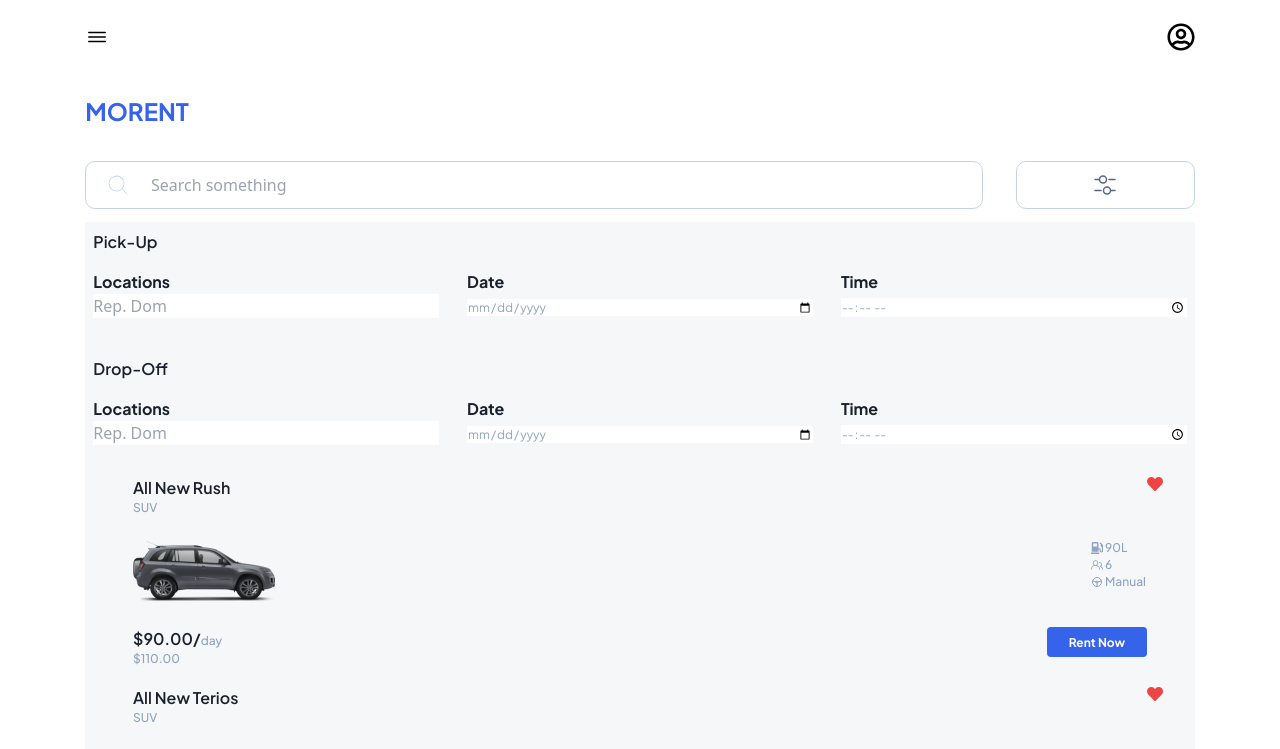
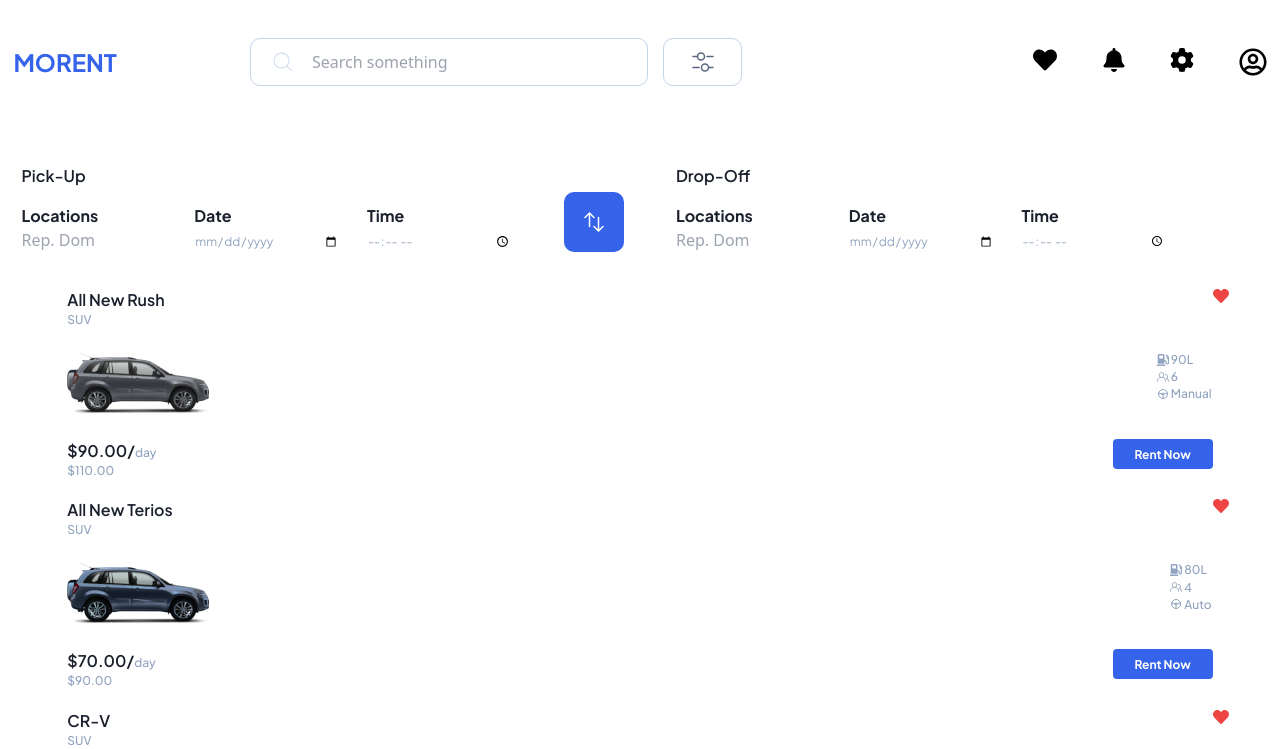
Before and after one commit to PrRonald/Rent-Car, a React (Create React App) app: page / in a window 1280 px wide. Shown: the top 749 px of the page. Built offline with nearby package versions, Linux system fonts and the light colour scheme.

Commit message:
workin in header desktop view

```diff
--- a/src/App.jsx
+++ b/src/App.jsx
@@ -9,10 +9,10 @@ function App() {
   const reg = /paymentCarRent./i;
 
   return (
-    <section className='w-full flex flex-col place-items-center gap-4'>
-      <div className="w-[86.667%]  ">
+    <section className='w-full flex flex-col place-items-center '>
+      <div className="w-[86.667%] lg:w-[97.9%] grid grid-flow-row gap-4 ">
         {reg.test(location.pathname) ? <HeaderPayment /> : <Header />}
-        <div className='datil bg-[#F6F7F9] ' >
+        <div className='datil ' >
           <Outlet />
         </div>
         <Footer />
--- a/src/component/Header.jsx
+++ b/src/component/Header.jsx
@@ -1,28 +1,44 @@
-import { IoIosMenu } from "react-icons/io";
 import { FaRegUserCircle } from "react-icons/fa";
 import { PiMagnifyingGlassThin } from "react-icons/pi";
+import { FaHeart } from "react-icons/fa";
+import { FaBell } from "react-icons/fa";
+import { FaGear } from "react-icons/fa6";
 import { MorentName } from "./MorentName";
 
 export const Header = () => {
     return (
-        <section className="w-full h-[222px] " >
-            <div className=" grid grid-cols-2 w-full h-[74px] align-middle ">
-                <IoIosMenu className="self-center size-[24px]" />
-                <FaRegUserCircle className="self-center justify-self-end size-[28px]" />
-            </div>
-
-            <div
-                className="w-full h-[74px] flex flex-row items-center">
+        <section className="w-full h-[140px] bg-white grid grid-cols-[50%_50%] items-center
+            lg:grid-cols-[18.9%_auto_18.6%] lg:grid-rows-[124px] " >
+            <div className="w-full place-self-center col-start-1 col-end-2 ">
                 <MorentName />
             </div>
 
-            <div
-                className=" w-full h-[74px] flex flex-row items-center ">
+            <div className="w-[auto] flex flex-row justify-end lg:justify-start ">
+
+
+                <div className="w-full hidden lg:inline ">
+                    <FaHeart  className="size-[24px]" />
+                </div>
+                <div className="w-full hidden lg:inline ">
+                    <FaBell  className="size-[24px]" />
+                </div>
+                <div className="w-full hidden lg:inline ">
+                    <FaGear className="size-[24px]" />
+                </div>
+
+                <div className="lg:inline  " >
+                    <FaRegUserCircle className=" size-[28px]" />
+                </div>
+            </div>
+
+
+            <div className=" w-full h-[74px] flex flex-row items-center
+            lg:row-start-1 col-span-2 lg:col-start-2 lg:col-end-3 lg:w-[492px]">
                 <div
-                    className=" grid grid-cols-[80.923%_auto] gap-[3%] w-full" >
+                    className=" grid grid-cols-[80.923%_auto] gap-[3%]  w-full" >
                     <div
-                        className="rounded-[10px] border-[1px] border-[#C3D4E9] w-full h-[48px] flex flex-row
-                            justify-normal items-center">
+                        className="rounded-[10px] border-[1px] border-[#C3D4E9] w-full h-[48px]
+                        flex flex-row justify-normal items-center">
                         <div
                             className="size-[48px] ml-[20px] flex flex-row items-center">
                             <PiMagnifyingGlassThin
@@ -43,14 +59,13 @@ export const Header = () => {
                     </div>
                 </div>
             </div>
-
         </section>
     );
 }
 
 export const HeaderPayment = () => {
     return (
-        <div className=" grid grid-cols-2 w-full h-[74px] align-middle">
+        <div className=" grid grid-cols-2 w-full h-[74px] align-middle bg-white ">
             <div className="self-center size-[24px]"  >
                 <MorentName />
             </div>
@@ -58,3 +73,8 @@ export const HeaderPayment = () => {
         </div>
     )
 }
+
+{/* <div className=" grid grid-cols-2 w-full h-[74px] align-middle ">
+                <IoIosMenu className="self-center size-[24px]" />
+                <FaRegUserCircle className="self-center justify-self-end size-[28px]" />
+            </div> */}
--- a/src/component/PickDropInfo.jsx
+++ b/src/component/PickDropInfo.jsx
@@ -1,6 +1,6 @@
 export const PickDropInfo = ({ title}) => {
     return (
-        <section className="w-full h-[127px] ">
+        <section className="w-full h-[127px] bg-white ">
             <div className="w-full ">
 
                 <div className="p-2" >
--- a/src/root/Body.jsx
+++ b/src/root/Body.jsx
@@ -1,18 +1,25 @@
 import { InfoCar } from "../component/InfoCar";
 import { PickDropInfo } from "../component/PickDropInfo";
+import { HiArrowsUpDown } from "react-icons/hi2";
 
 export const Body = () => {
     return (
         <section >
-            <div className=" h-[auto]  " >
-                <div>
+            <div className=" h-[auto] w-full
+            lg:grid lg:grid-cols-[40.42%_148px_40.42%] lg:grid-rows-[132px]  " >
+                <div className=" self-start " >
                     <PickDropInfo title={"Pick-Up"} />
                 </div>
-                <div>
+                <div className="place-self-center " >
+                    <button className="size-[60px] bg-primary-500 rounded-[10px] flex justify-center items-center  " >
+                        <HiArrowsUpDown className="size-[24px] text-white " />
+                    </button >
+                </div>
+                <div  >
                     <PickDropInfo title={"Drop-Off"} />
                 </div>
             </div>
-            <div className="">
+            <div className="self-end">
                 <InfoCar AlignXY={true} url={"detail"} />
             </div>
         </section>
--- a/src/root/DatailCars.jsx
+++ b/src/root/DatailCars.jsx
@@ -76,7 +76,7 @@ export const DetailCars = () => {
                         <Reviews />
                     </div>
                 </div>
-                <div className=" w-auto " >
+                <div className="w-[300px]" >
                     <InfoCar AlignXY={false} url={"/detail"} />
                 </div>
             </section>
```
